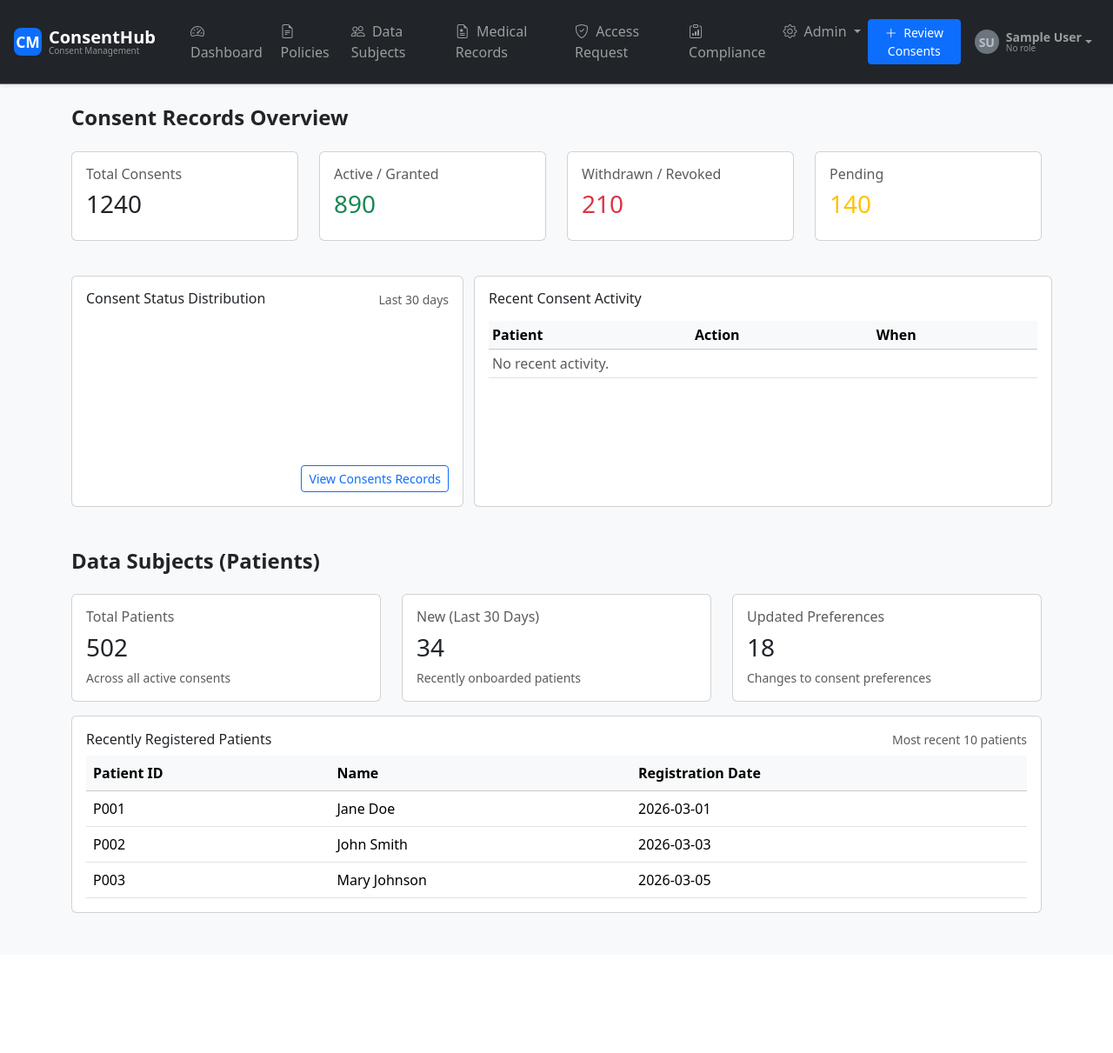
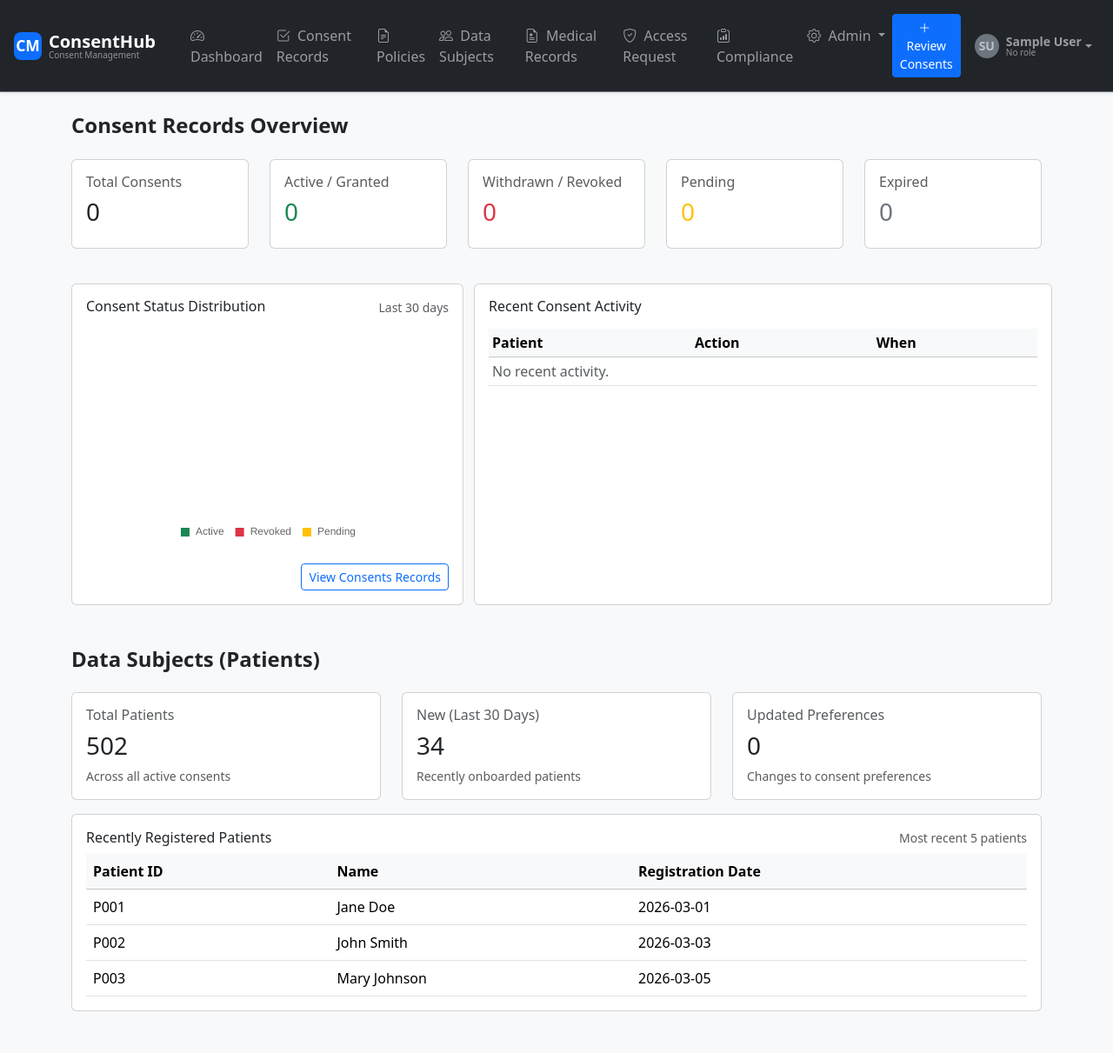
Before and after one commit to vincentNtabaazi/health-records-consent-management-system, a Django app: page / in a window 1280 px wide. Shown: the whole page at 87% size. Before the commit the page ends 1050 px from the top, so only its background shows below. Run offline with Django 5.2, Linux system fonts and the light colour scheme; the visitor is signed in with stand-in values (Sample User, id 1); data comes from the database, SQL or seed files in the repository; data that the repository does not hold is empty; a map, chart or similar area stays blank.

Commit message:
Code review

```diff
--- a/pages/urls.py
+++ b/pages/urls.py
@@ -6,6 +6,7 @@ app_name = 'pages'
 urlpatterns = [
     path('', dashboard_view, name='home'),
     path('policies/', policies, name='policies'),
+    path('consent_records/', consent_records, name='consent_records'),
     path('data_subjects/', data_subjects, name='data_subjects'),
     path('dashboard/', dashboard_view, name='dashboard_view'),
     path('medical_records/', medical_records, name='medical_records'),
--- a/pages/views.py
+++ b/pages/views.py
@@ -14,6 +14,8 @@ from django.contrib import messages
 from consents.models import AccessRequest, DecisionLog
 from services.policy_engine import evaluate_access
 from services.compliance_checker import check_violations
+from django.utils import timezone
+from datetime import timedelta
 
 
 
@@ -81,12 +83,18 @@ def policies(request):
 @login_required(login_url='users:login_view')
 def dashboard_view(request):
     all_consents = Consent.objects.all()
+    all_patients = Patient.objects.all()
+    last_30_days = timezone.now() - timedelta(days=30)
+
     context = {
         'consent_total': all_consents.count(),
         'consent_active': all_consents.filter(status='active').count(),
         'consent_pending': all_consents.filter(status='pending').count(),
         'consent_withdrawn': all_consents.filter(status='withdrawn').count(),
+        'consent_denied': all_consents.filter(status='denied').count(),
         'recent_consents': all_consents.select_related('patient', 'data_processor')[:5],
+        'all_patients': all_patients.count(),
+        'new_patients_last_30_days': all_patients.filter(user__created_at__gte=last_30_days).count(),
         'recent_patients': Patient.objects.select_related('user').order_by('-id')[:5],
     }
     return render(request, 'pages/dashboard.html', context)
--- a/templates/base.html
+++ b/templates/base.html
@@ -6,6 +6,8 @@
   <title>{% block title %}ConsentHub{% endblock %}</title>
   <link href="https://cdn.jsdelivr.net/npm/bootstrap@5.3.2/dist/css/bootstrap.min.css" rel="stylesheet">
   <link href="https://cdn.jsdelivr.net/npm/bootstrap-icons@1.11.3/font/bootstrap-icons.css" rel="stylesheet">
+  <link href="https://cdnjs.cloudflare.com/ajax/libs/font-awesome/6.0.0-beta3/css/all.min.css" rel="stylesheet">
+  <script src="https://cdn.jsdelivr.net/npm/chart.js"></script>
   {% block extra_css %}{% endblock %}
 </head>
 <body class="bg-light">
--- a/templates/pages/dashboard.html
+++ b/templates/pages/dashboard.html
@@ -13,34 +13,42 @@
     </div>
 
     <!-- Total Consents -->
-        <div class="col-md-3 mb-3">
+    <div class="col mb-3">
         <div class="card dashboard-card p-3">
             <h6 class="text-muted">Total Consents</h6>
-                <h3>{{ total_consents|default:"1240" }}</h3>
+            <h3>{{ consent_total|default:"0" }}</h3>
         </div>
     </div>
 
     <!-- Active Consents -->
-        <div class="col-md-3 mb-3">
+    <div class="col mb-3">
         <div class="card dashboard-card p-3">
             <h6 class="text-muted">Active / Granted</h6>
-                <h3 class="text-success">{{ active_consents|default:"890" }}</h3>
+            <h3 class="text-success">{{ consent_active|default:"0" }}</h3>
         </div>
     </div>
 
     <!-- Withdrawn Consents -->
-        <div class="col-md-3 mb-3">
+    <div class="col mb-3">
         <div class="card dashboard-card p-3">
             <h6 class="text-muted">Withdrawn / Revoked</h6>
-                <h3 class="text-danger">{{ revoked_consents|default:"210" }}</h3>
+            <h3 class="text-danger">{{ consent_withdrawn|default:"0" }}</h3>
         </div>
     </div>
 
     <!-- Pending Consents -->
-        <div class="col-md-3 mb-3">
+    <div class="col mb-3">
         <div class="card dashboard-card p-3">
             <h6 class="text-muted">Pending</h6>
-                <h3 class="text-warning">{{ pending_consents|default:"140" }}</h3>
+            <h3 class="text-warning">{{ consent_pending|default:"0" }}</h3>
+        </div>
+    </div>
+
+    <!-- Expired Consents (was a duplicate Pending) -->
+    <div class="col mb-3">
+        <div class="card dashboard-card p-3">
+            <h6 class="text-muted">Expired</h6>
+            <h3 class="text-secondary">{{ consent_denied|default:"0" }}</h3>
         </div>
     </div>
 </div>
@@ -109,7 +117,7 @@
         <div class="col-md-4 mb-3">
             <div class="card dashboard-card p-3">
                 <h6 class="text-muted">Total Patients</h6>
-                <h3>{{ total_patients|default:"502" }}</h3>
+                <h3>{{ all_patients|default:"502" }}</h3>
                 <small class="text-muted">Across all active consents</small>
             </div>
         </div>
@@ -117,7 +125,7 @@
         <div class="col-md-4 mb-3">
             <div class="card dashboard-card p-3">
                 <h6 class="text-muted">New (Last 30 Days)</h6>
-                <h3>{{ new_patients|default:"34" }}</h3>
+                <h3>{{ new_patients_last_30_days|default:"34" }}</h3>
                 <small class="text-muted">Recently onboarded patients</small>
             </div>
         </div>
@@ -125,7 +133,7 @@
         <div class="col-md-4 mb-3">
             <div class="card dashboard-card p-3">
                 <h6 class="text-muted">Updated Preferences</h6>
-                <h3>{{ updated_preferences|default:"18" }}</h3>
+                <h3>{{ updated_preferences|default:"0" }}</h3>
                 <small class="text-muted">Changes to consent preferences</small>
             </div>
         </div>
@@ -135,7 +143,7 @@
             <div class="card dashboard-card p-3">
                 <div class="d-flex justify-content-between align-items-center mb-2">
                     <h6 class="mb-0">Recently Registered Patients</h6>
-                    <small class="text-muted">Most recent 10 patients</small>
+                    <small class="text-muted">Most recent 5 patients</small>
                 </div>
 
                 <div class="table-responsive">
@@ -152,8 +160,8 @@
                         {% for patient in recent_patients %}
                         <tr>
                             <td>{{ patient.id }}</td>
-                            <td>{{ patient.name }}</td>
-                            <td>{{ patient.registration_date }}</td>
+                            <td>{{ patient.user.first_name }} {{ patient.user.last_name }}</td>
+                            <td>{{ patient.user.created_at }}</td>
                         </tr>
                         {% empty %}
                         <!-- Dummy fallback -->
@@ -197,9 +205,9 @@ document.addEventListener("DOMContentLoaded", function () {
             labels: ['Active', 'Revoked', 'Pending'],
             datasets: [{
                 data: [
-                    {{ active_consents|default:"890" }},
-                    {{ revoked_consents|default:"210" }},
-                    {{ pending_consents|default:"140" }}
+                    {{ consent_active|default:"0" }},
+                    {{ consent_withdrawn|default:"0" }},
+                    {{ consent_pending|default:"0" }}
                 ],
                 backgroundColor: [
                     '#198754',
--- a/templates/partials/navbar.html
+++ b/templates/partials/navbar.html
@@ -26,7 +26,12 @@
             <i class="bi bi-speedometer2 me-1"></i> Dashboard
           </a>
         </li>
-
+        <li class="nav-item">
+          <a class="nav-link {% if request.resolver_match.url_name == 'consent_records' %}active{% endif %}"
+             href="{% url 'pages:consent_records' %}">
+            <i class="bi bi-check2-square me-1"></i> Consent Records
+          </a>
+        </li>
         <li class="nav-item">
           <a class="nav-link {% if request.resolver_match.url_name == 'policies' %}active{% endif %}"
              href="{% url 'pages:policies' %}">
```
Lines whose indentation alone changed are shown as unchanged.
